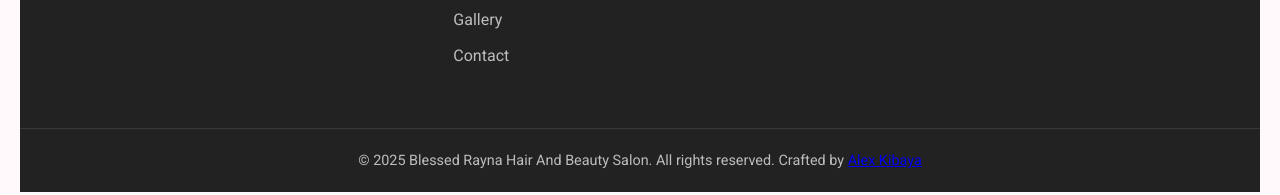
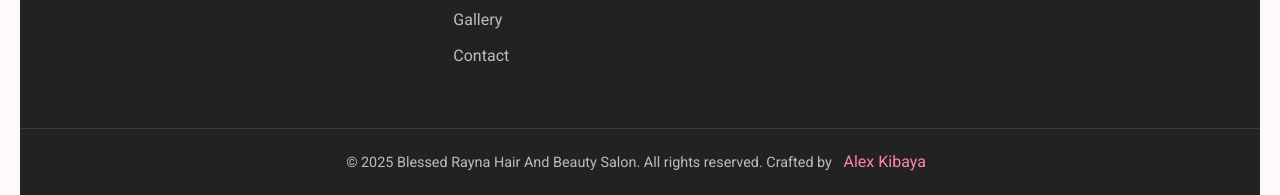
Before and after one commit to kibayakhalifa/blessedraynasalon, a plain HTML site: page index.html in a window 1280 px wide. Shown: the part 8115-8310 px from the top of the page. Drawn offline with nearby package versions, Linux system fonts and the light colour scheme.

Commit message:
Update style.css

```diff
--- a/style.css
+++ b/style.css
@@ -1255,9 +1255,7 @@ section {
         justify-content: center;
     }
 }
-/* ====================== */
-/* CONTACT SECTION FIXES  */
-/* ====================== */
+
 
 /* Map Container Responsive Fix */
 .map-container {
@@ -1306,9 +1304,6 @@ section {
     justify-content: center;
   }
 
-  /* ====================== */
-  /* MOBILE RESPONSIVENESS  */
-  /* ====================== */
 
   @media (max-width: 992px) {
     .contact-content {
@@ -1484,3 +1479,35 @@ section {
         width: 100%;
     }
 }
+.btn-alex {
+    color: #ff85a2; /* Your pink color */
+    text-decoration: none;
+    font-size: 1rem;
+    padding: 0.2em 0.5em; /* Subtle padding to avoid disrupting the footer line */
+    border-radius: 4px; /* Soft rounded corners */
+    display: inline; /* Prevents line break */
+    transition: all 0.3s ease; /* Smooth hover effects */
+    cursor: pointer;
+  }
+
+  /* Hover Effect: Light background + underline */
+  .btn-alex:hover {
+    background-color: rgba(255, 133, 162, 0.1); /* Light pink highlight */
+    text-decoration: underline; /* Optional: Adds underline on hover */
+  }
+
+  /* Click Effect: Subtle "press down" animation */
+  .btn-alex:active {
+    transform: translateY(1px); /* Mimics a button press */
+  }
+
+  /* Optional: Pulsing animation to draw attention */
+  .btn-alex.pulse {
+    animation: pulse 2s infinite;
+  }
+
+  @keyframes pulse {
+    0% { opacity: 1; }
+    50% { opacity: 0.6; }
+    100% { opacity: 1; }
+  }
```
